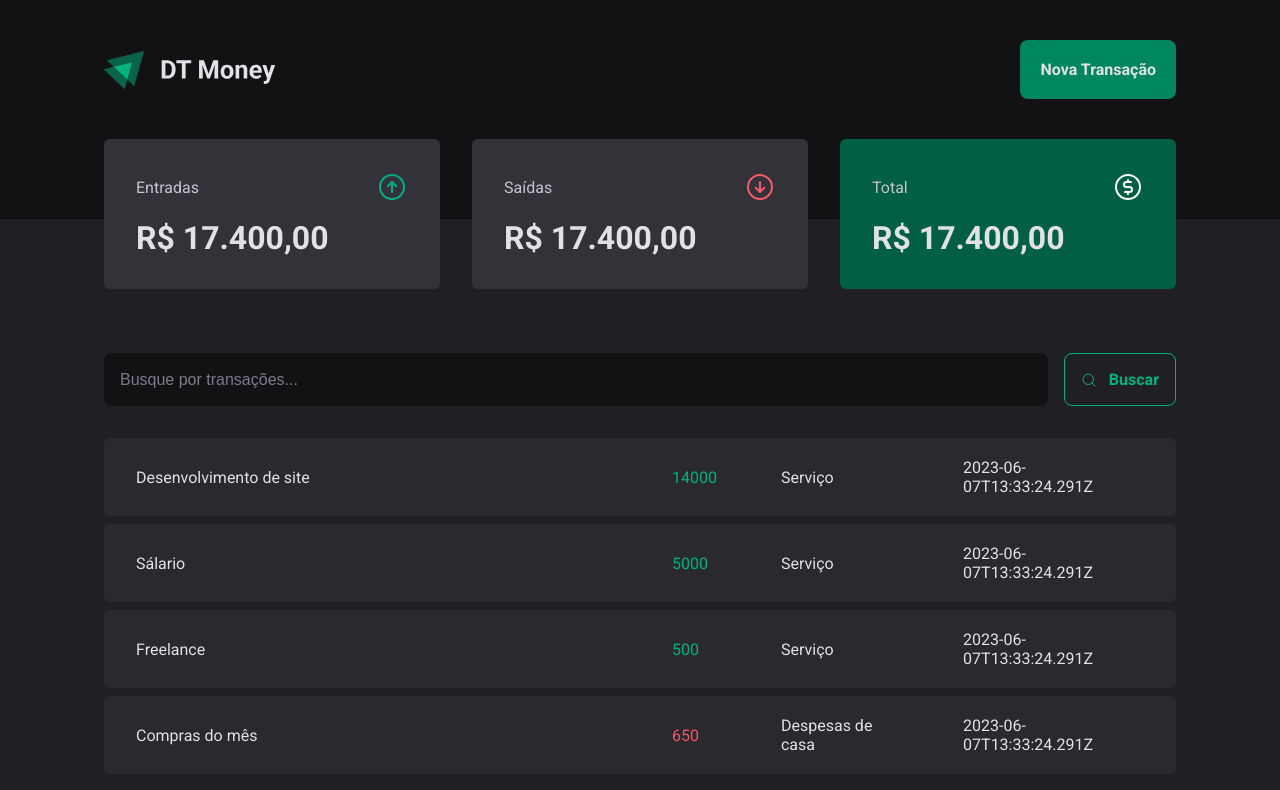
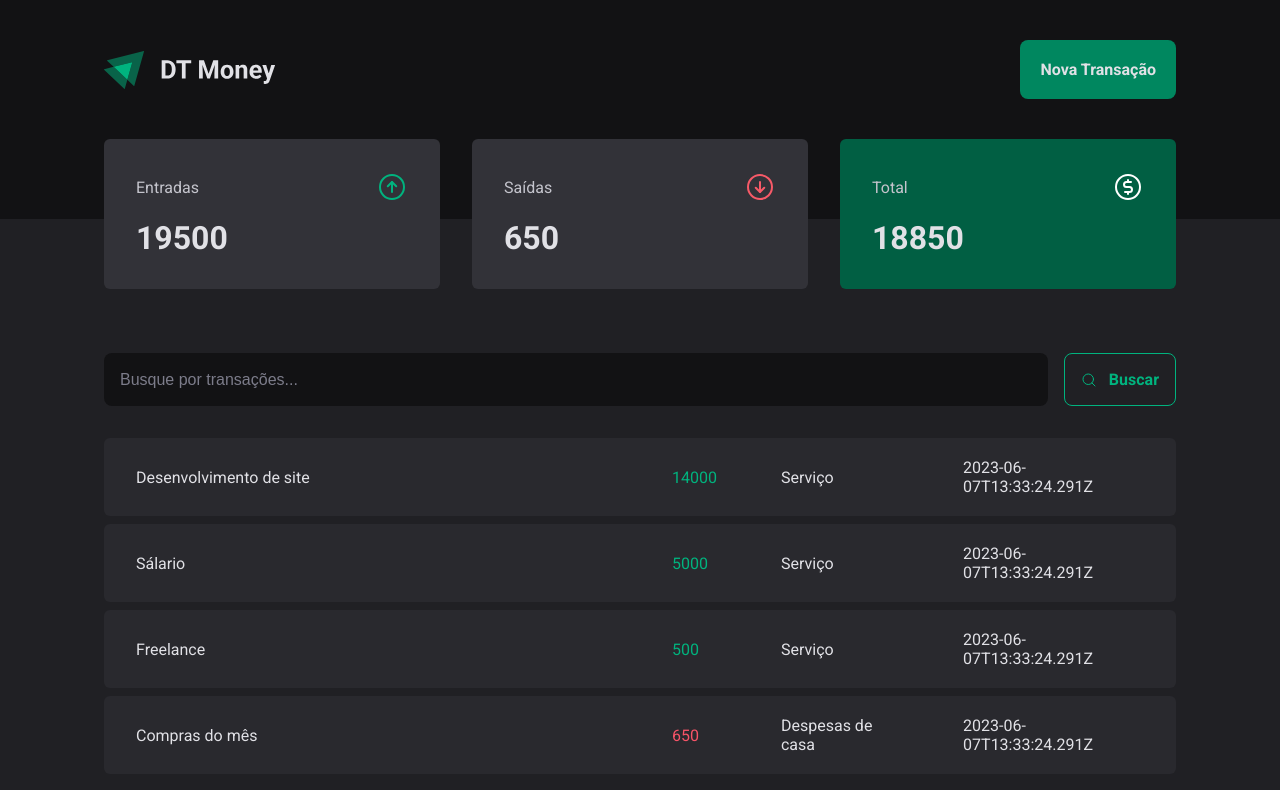
Before and after one commit to Emanuelvss13/DT-Money-ignite, a React (Vite) app: page / in a window 1280 px wide. Shown: the top 790 px of the page. Built offline with nearby package versions, Linux system fonts and the light colour scheme; data requests are answered from the project's data file.

Commit message:
feat: calculating summary

```diff
--- a/src/components/Summary/index.tsx
+++ b/src/components/Summary/index.tsx
@@ -1,7 +1,29 @@
 import { ArrowCircleDown, ArrowCircleUp, CurrencyCircleDollar } from "phosphor-react";
 import { SummaryCard, SummaryContainer } from "./style";
+import { useContext } from "react";
+import { TransactionContext } from "../../context/TransactionContext";
 
 export function Summary(){
+
+  const { transactions } = useContext(TransactionContext)
+
+  const summary = transactions.reduce((acc, transaction) => {
+    if(transaction.type === "income") {
+      acc.income += transaction.price
+      acc.total += transaction.price
+    } else {
+      acc.outcome += transaction.price
+      acc.total -= transaction.price
+    }
+
+    return acc
+  },
+  {
+    income: 0,
+    outcome: 0,
+    total: 0
+  })
+
   return (
     <SummaryContainer>
       <SummaryCard>
@@ -10,7 +32,7 @@
           <ArrowCircleUp size={32} color="#00B37E"/>
         </header>
 
-        <strong>R$ 17.400,00</strong>
+        <strong>{summary.income}</strong>
       </SummaryCard>
 
       <SummaryCard>
@@ -19,7 +41,7 @@
           <ArrowCircleDown size={32} color="#F75A68"/>
         </header>
 
-        <strong>R$ 17.400,00</strong>
+        <strong>{summary.outcome}</strong>
       </SummaryCard>
 
       <SummaryCard>
@@ -28,7 +50,7 @@
           <CurrencyCircleDollar size={32} color="#FFFFFF"/>
         </header>
 
-        <strong>R$ 17.400,00</strong>
+        <strong>{summary.total}</strong>
       </SummaryCard>
     </SummaryContainer>
   )
```
